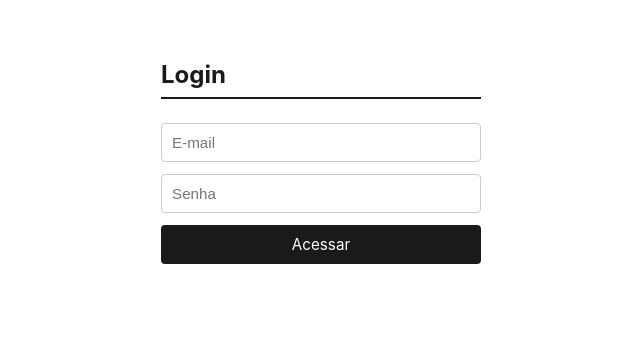
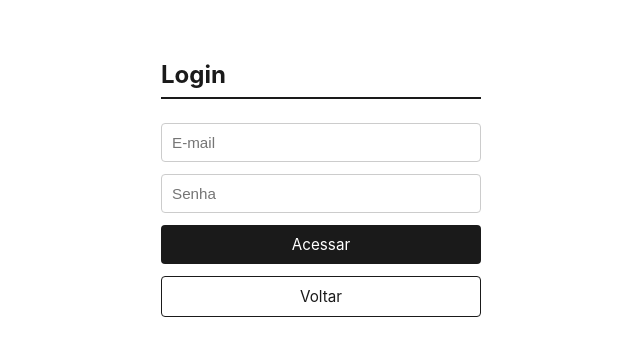
Before and after one commit to luiz-assumpcao/react-firebase, a React (Create React App) app: page /login in a window 1280 px wide. Shown: the top 356 px of the page, without its empty margins (319-959 px from the left). Built offline with nearby package versions, Linux system fonts and the light colour scheme; no server answers.

Commit message:
Add back button to register and login pages

```diff
--- a/src/index.css
+++ b/src/index.css
@@ -88,3 +88,13 @@ body {
   background-color: #f5f5f5;
   font-size: 0.9rem;
 }
+
+.page button.secondary {
+  background-color: #ffffff;
+  color: #1a1a1a;
+  border: 1px solid #1a1a1a;
+}
+
+.page button.secondary:hover {
+  background-color: #f5f5f5;
+}
--- a/src/pages/Login/index.js
+++ b/src/pages/Login/index.js
@@ -35,8 +35,11 @@ function Login() {
       />
 
       <button onClick={login}>Acessar</button>
+      <button className="secondary" onClick={() => navigate("/")}>
+        Voltar
+      </button>
 
-      {message && <p>{message}</p>}
+      {message && <p className="message">{message}</p>}
     </div>
   );
 }
--- a/src/pages/Register/index.js
+++ b/src/pages/Register/index.js
@@ -75,6 +75,9 @@ function Register() {
       />
 
       <button onClick={register}>Cadastrar</button>
+      <button className="secondary" onClick={() => navigate("/")}>
+        Voltar
+      </button>
 
       {message && <p className="message">{message}</p>}
     </div>
```
